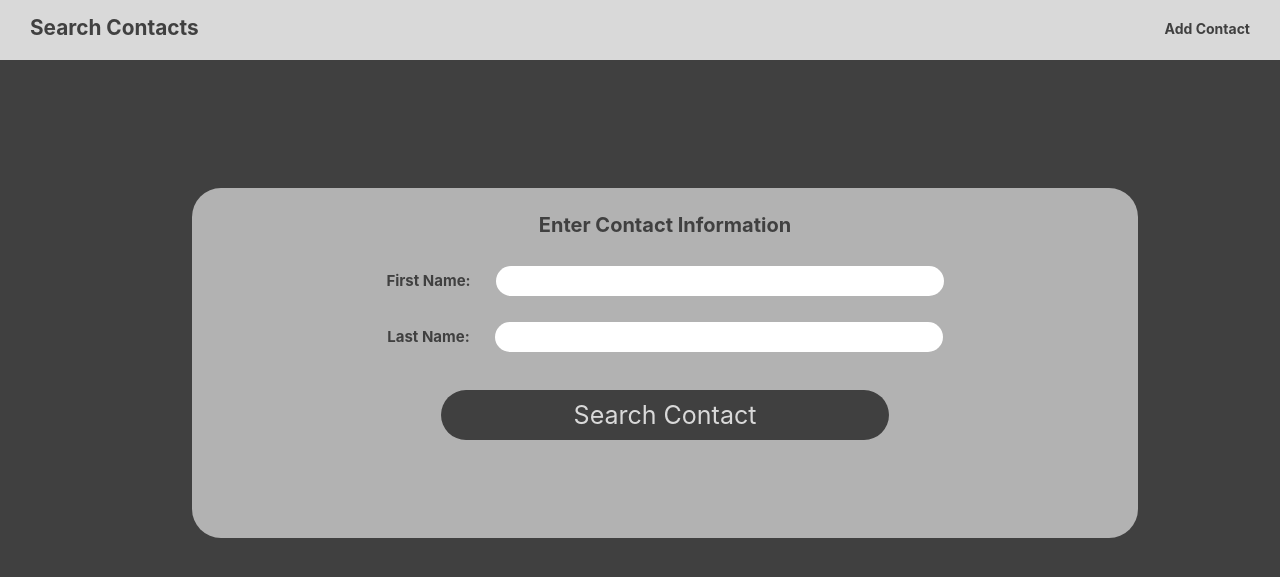
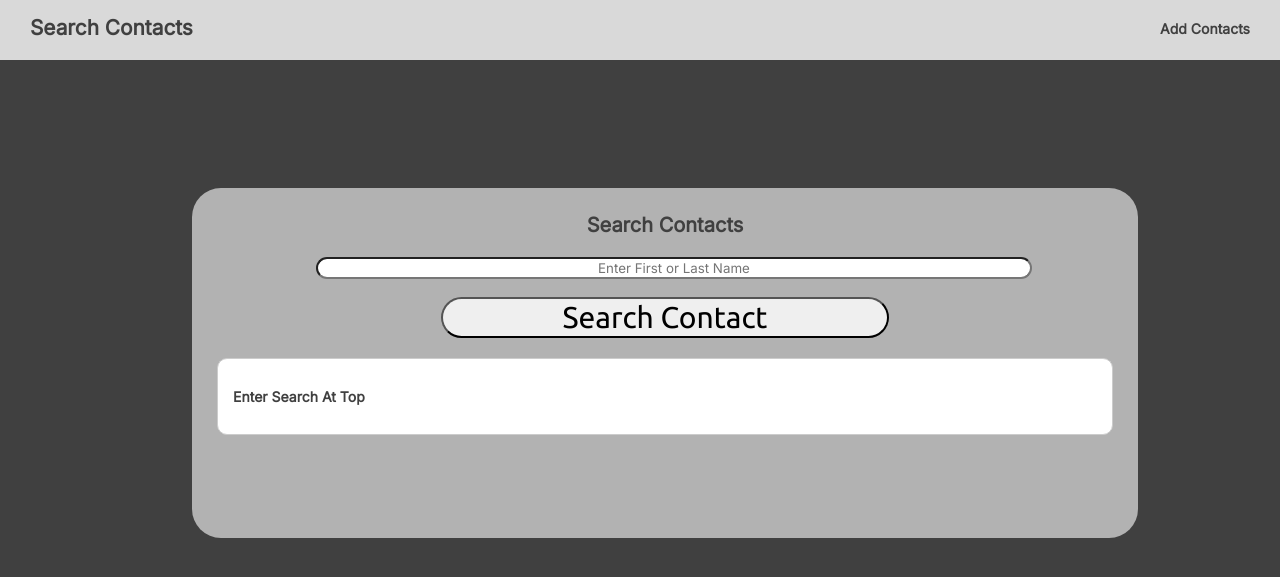
Before and after one commit to fgxmt/LAMP-Project-Group20, a PHP site: page /searchContact.html in a window 1280 px wide. Shown: the top 577 px of the page. Run offline with PHP 8.4, Linux system fonts and the light colour scheme.

Commit message:
added proper search contact page, links work now

```diff
--- a/css/styles.css
+++ b/css/styles.css
@@ -275,3 +275,25 @@ input[type="text"],input[type="password"]{
   color: #95060a;
   text-decoration: underline;
 }
+
+#resultsB {
+    margin-top: 20px;
+    padding: 15px;
+    background-color: #ffffff;
+    border-radius: 10px;
+    text-align: left;
+    font-size: 14px;
+    color: #404040;
+    max-height: 300px;
+    overflow-y: auto;
+    border: 1px solid #ccc;
+}
+
+.result-item {
+    padding: 10px;
+    border-bottom: 1px solid #ccc;
+}
+
+.result-item:last-child {
+    border-bottom: none;
+}
--- a/searchContact.html
+++ b/searchContact.html
@@ -1,42 +1,36 @@
 <html>
 <head>
-	<title>Contacts</title>
+
+    <title>Search Contacts</title>
 	<script type="text/javascript" src="js/code.js"></script>
     <link href="css/styles.css" rel="stylesheet">
     <link href="https://fonts.googleapis.com/css?family=Ubuntu" rel="stylesheet">
-
-	<script type="text/javascript">
-	document.addEventListener('DOMContentLoaded', function()
-	{
-		readCookie();
-	}, false);
-	</script>
+    <link href="https://fonts.googleapis.com/css2?family=Inter&display=swap" rel="stylesheet">
 
 </head>
 <body>
 
 <div id="Header">
     <span id="Website-Name">Search Contacts</span>
-	<a href="addContact.html" id="navLink">Add Contact</a>
+	<a href="addContact.html" id="navLink">Add Contacts</a>
 </div>
 
 <div id="searchContactDiv">
+
     <div id="searchContact-TextTitle">
-		<span>Enter Contact Information</span>
+        <span>Search Contacts</span>
     </div>
+
     <div>
-		<span id="searchContact-Text">First Name:</span>
-		<input type="text" id="firstNameS" ><br />
+        <input type="text" id="sBar" placeholder="Enter First or Last Name">
+        <button type="button" id="sButton" class="buttons"> Search Contact </button>
     </div>
-	<div>
-		<span id="searchContact-Text">Last Name:</span>
-		<input type="text" id="lastNameS"><br />
-	<div>
-		<button type="button" id="searchContactButton" class="buttons" onclick="doSearchContact();"> Search Contact </button>
+
+    <div id="resultsB">
+        <p>Enter Search At Top</p>
     </div>
 
 </div>
 
-
 </body>
 </html>
```
Also changed, not shown: addContact.html (+7 -1 lines), js/code.js (+3 -5 lines). Lines whose indentation alone changed are shown as unchanged.
